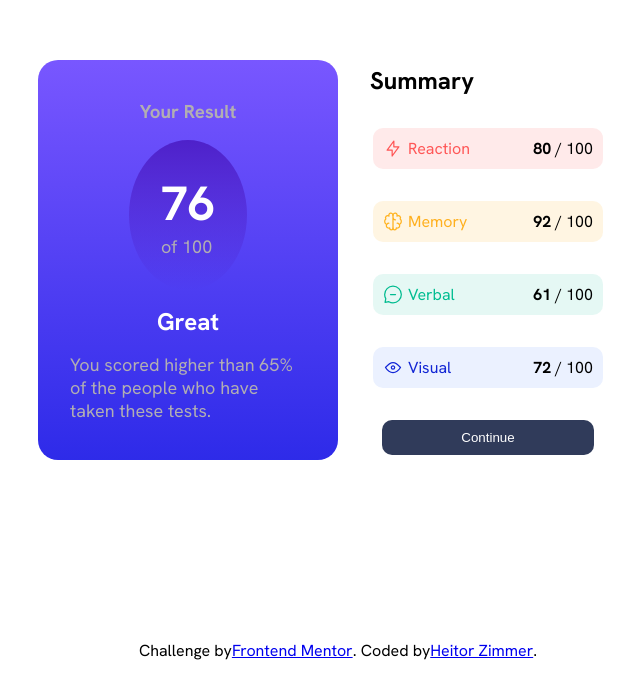
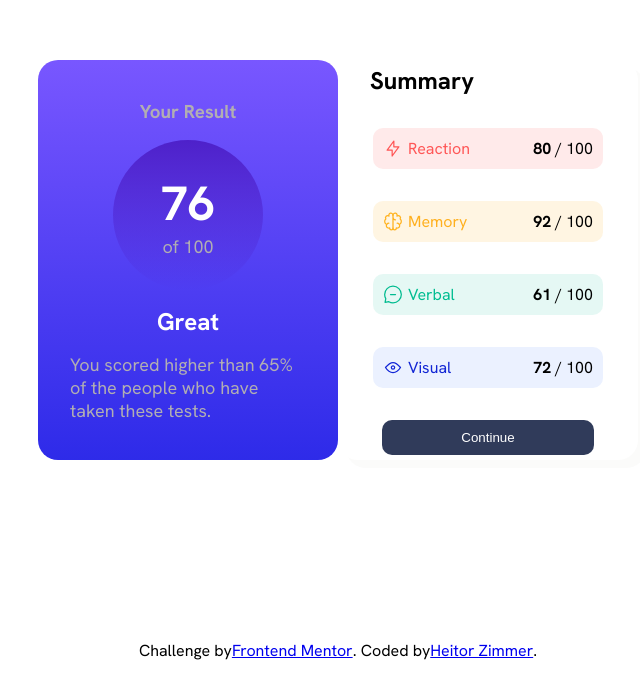
Before and after one commit to heitorzs/results-summary-component-main, a plain HTML site: page index.html in a window 1280 px wide. Shown: the part 120-800 px from the top of the page, without its empty margins (302-942 px from the left). Drawn offline with Linux system fonts and the light colour scheme.

Commit message:
fixing circle

```diff
--- a/index.css
+++ b/index.css
@@ -57,14 +57,20 @@ p {
     background: white;
     color: black;
     gap: 2rem;
+    box-shadow: 8px 8px rgba(241, 241, 239, 0.308);
+
 }
 .status h2 {
     align-self: start;
 }
 .circle{
+    display: flex;
+    flex-direction: column;
+    align-items: center;
+    height: 150px;
+    width: 150px;
     border-radius: 50%;
     padding: 2rem;
-    /* border: 1px solid black; */
     background-image: linear-gradient(to bottom, hsla(256, 72%, 46%, 1),hsla(241, 72%, 46%, 0));
 }
 .circle-title{
```
